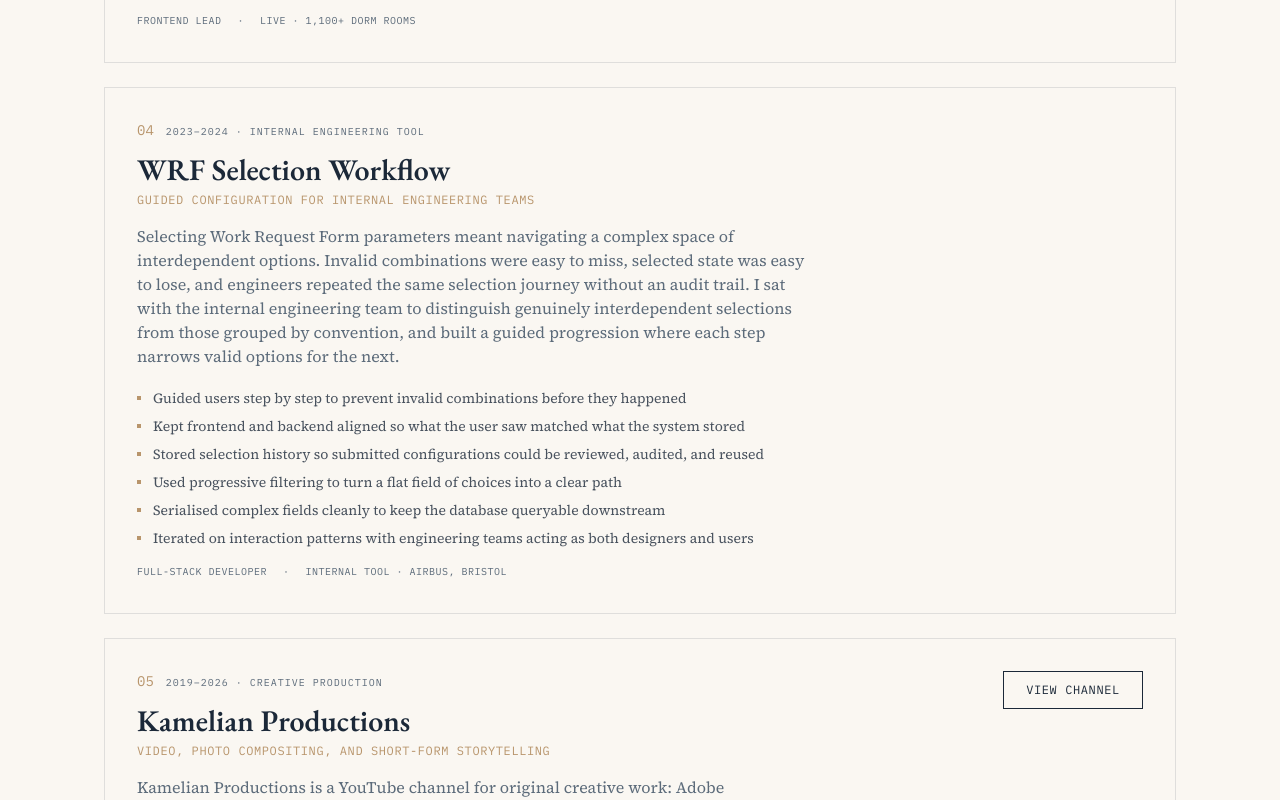
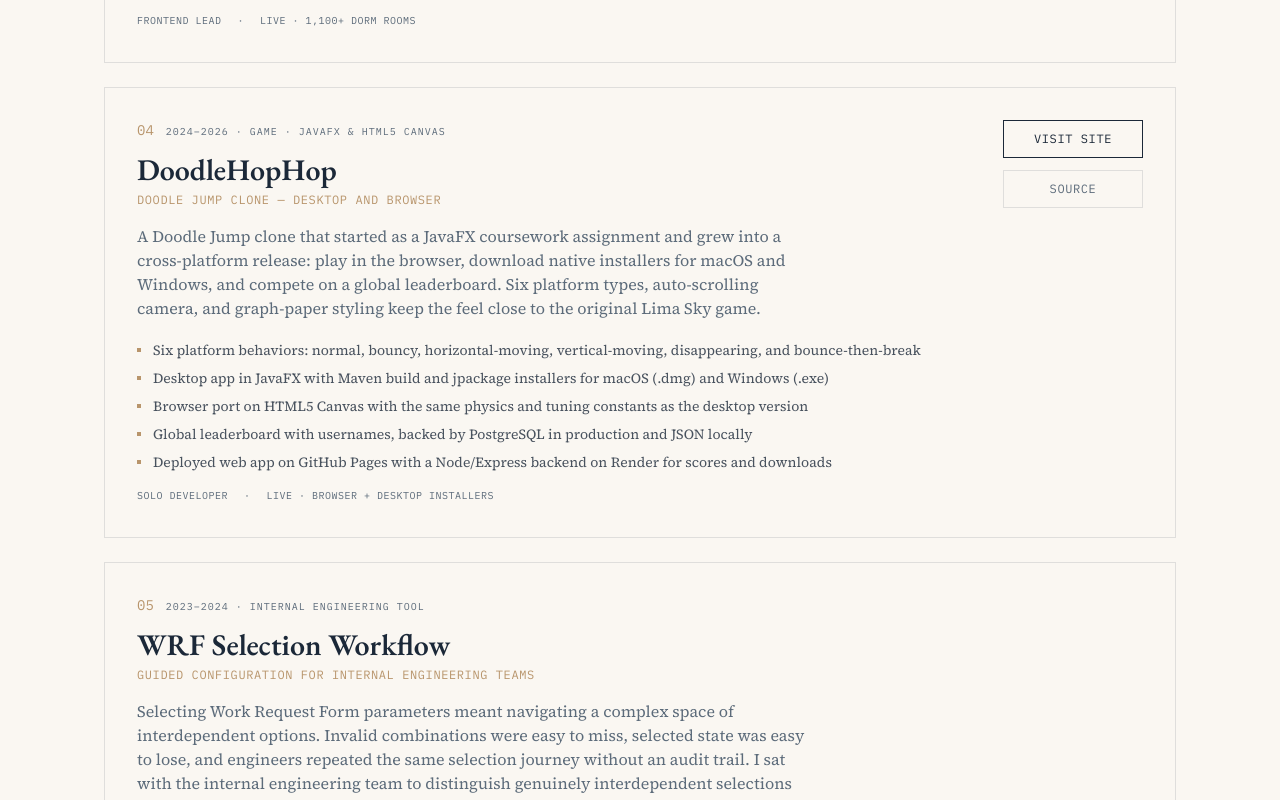
Before and after one commit to kkam717/kian-kamshad-portfolio, a Next.js app: page /projects in a window 1280 px wide. Shown: the part 1660-2460 px from the top of the page. Built offline with nearby package versions, Linux system fonts and the light colour scheme.

Commit message:
Add DoodleHopHop to portfolio projects list.
Co-authored-by: Cursor <cursoragent@cursor.com>

```diff
--- a/src/data/projects.ts
+++ b/src/data/projects.ts
@@ -75,6 +75,27 @@ export const projects: Project[] = [
     featured: true,
   },
   {
+    slug: "doodlehop-hop",
+    title: "DoodleHopHop",
+    subtitle: "Doodle Jump clone — desktop and browser",
+    year: "2024–2026",
+    type: "Game · JavaFX & HTML5 Canvas",
+    role: "Solo developer",
+    status: "Live · browser + desktop installers",
+    description:
+      "A Doodle Jump clone that started as a JavaFX coursework assignment and grew into a cross-platform release: play in the browser, download native installers for macOS and Windows, and compete on a global leaderboard. Six platform types, auto-scrolling camera, and graph-paper styling keep the feel close to the original Lima Sky game.",
+    highlights: [
+      "Six platform behaviors: normal, bouncy, horizontal-moving, vertical-moving, disappearing, and bounce-then-break",
+      "Desktop app in JavaFX with Maven build and jpackage installers for macOS (.dmg) and Windows (.exe)",
+      "Browser port on HTML5 Canvas with the same physics and tuning constants as the desktop version",
+      "Global leaderboard with usernames, backed by PostgreSQL in production and JSON locally",
+      "Deployed web app on GitHub Pages with a Node/Express backend on Render for scores and downloads",
+    ],
+    liveUrl: "https://kkam717.github.io/doodlejump/",
+    githubUrl: "https://github.com/kkam717/doodlejump",
+    featured: false,
+  },
+  {
     slug: "wrf-selection-workflow",
     title: "WRF Selection Workflow",
     subtitle: "Guided configuration for internal engineering teams",
```
